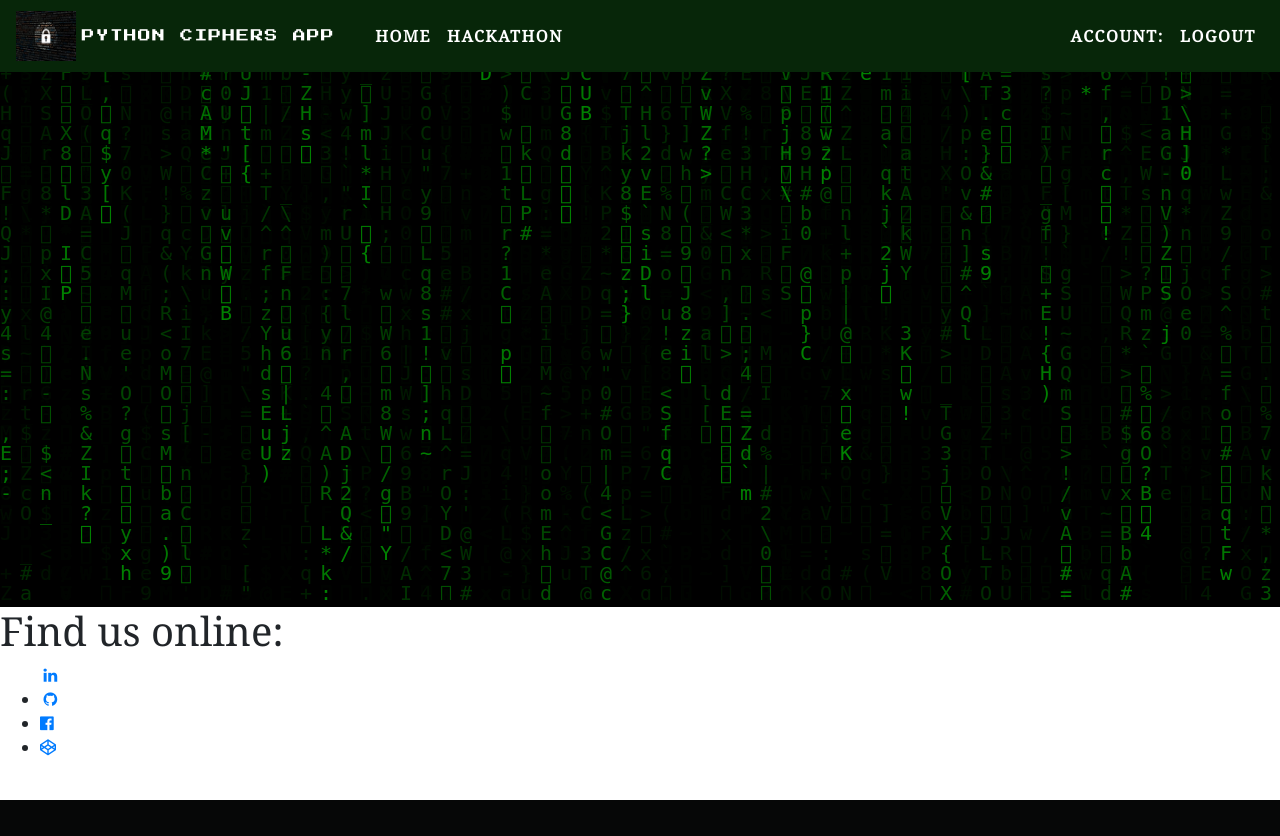
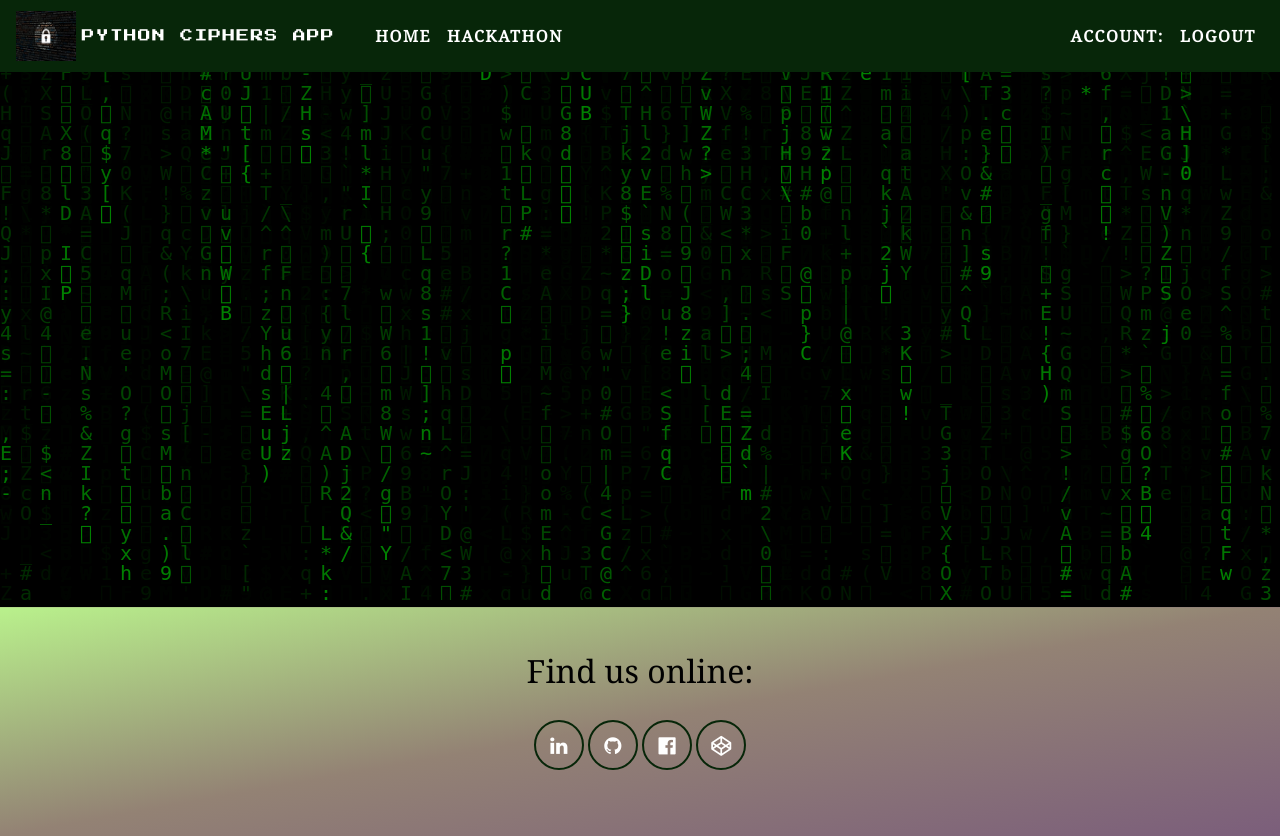
Before and after one commit to Code-Institute-Submissions/Python-Ciphers-App-MS3, a Flask app: page / in a window 1280 px wide. Before the commit the page ends 800 px from the top, so only its background shows below. Run offline with Flask 2, Linux system fonts and the light colour scheme; some libraries are stand-ins or nearby versions.

Commit message:
styled the footer

```diff
--- /dev/null
+++ b/static/css/footer.css
@@ -0,0 +1,62 @@
+footer {
+    background-image: linear-gradient( to left top, #7B5E7B, #938274,#B9F18C);
+    background-size: cover;
+    background-position: center;
+    color: #fff;
+    font-family:'Noto Serif';
+    position: relative;
+    display: flex;
+    -ms-flex-flow: row wrap;
+    -webkit-box-orient: horizontal;
+    -webkit-box-direction: normal;
+    flex-flow: row wrap;
+    -ms-flex-pack: distribute;
+    justify-content: space-around;
+    -webkit-box-align: start;
+    -ms-flex-align: start;
+    align-items: flex-start;
+    margin: 0 auto;
+    width: 100%;
+}
+
+footer h1 {
+    margin-bottom: 30px;
+    color: #000;
+    font-size: 2em;
+}
+
+footer{
+    padding-top: 45px;
+    width: 100%;
+}
+
+footer div {
+    margin-bottom: 50px;
+    width: 250px;
+    text-align: center;
+}
+
+footer ul {
+    padding: 0;
+}
+
+footer li {
+    display: inline;
+}
+.button{
+    color: #fff;
+    border: solid 2px #072609;
+    border-radius: 70%;
+    display: inline-block;
+    width: 50px;
+    height: 50px;
+    text-align: center;
+    font-size: 20px;
+    line-height: 48px;
+    -webkit-transitional: all .3s ease-in-out;
+    transition: all .3s ease-in-out;
+}
+.button:hover {
+    border: solid 2px #B9F18C;
+    color: #B9F18C;
+}
--- a/static/css/style.css
+++ b/static/css/style.css
@@ -1,5 +1,6 @@
 @import "index.css";
 @import "navbar.css";
+@import "footer.css";
 
 
 
```
